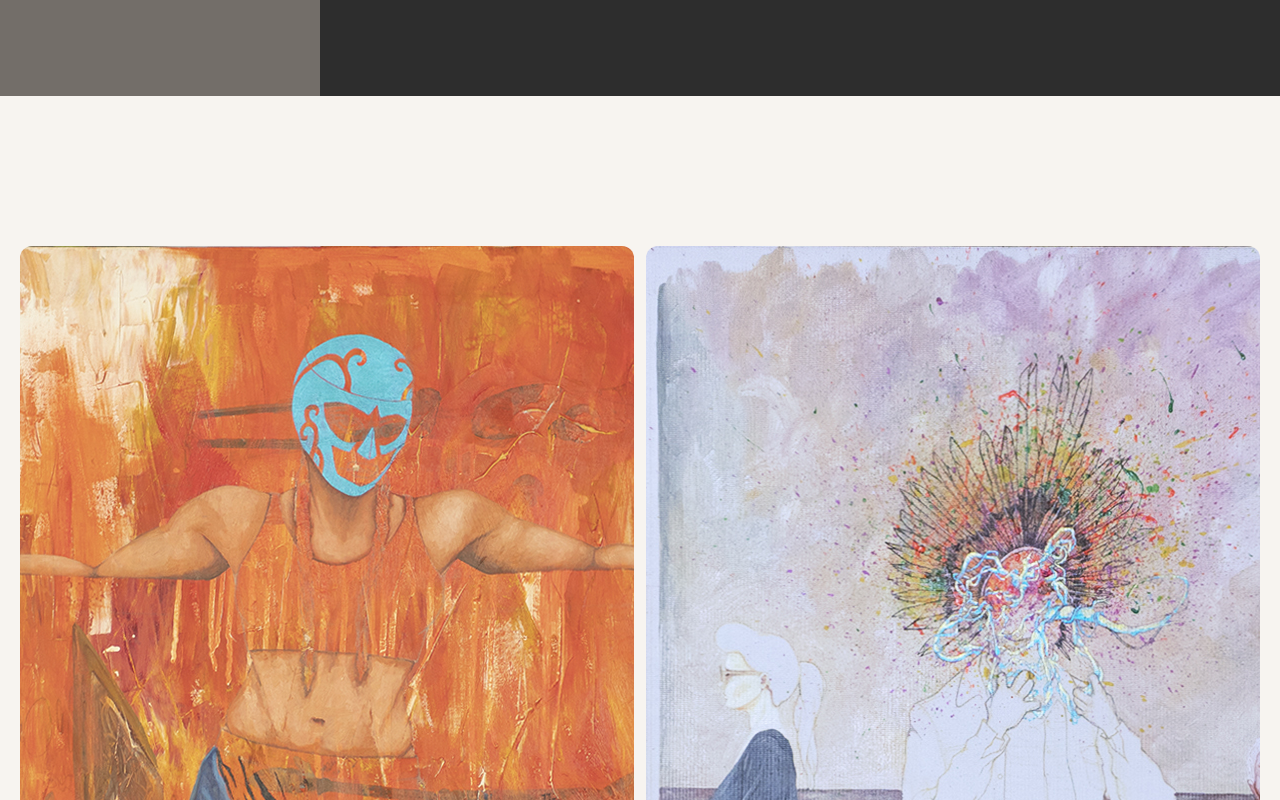
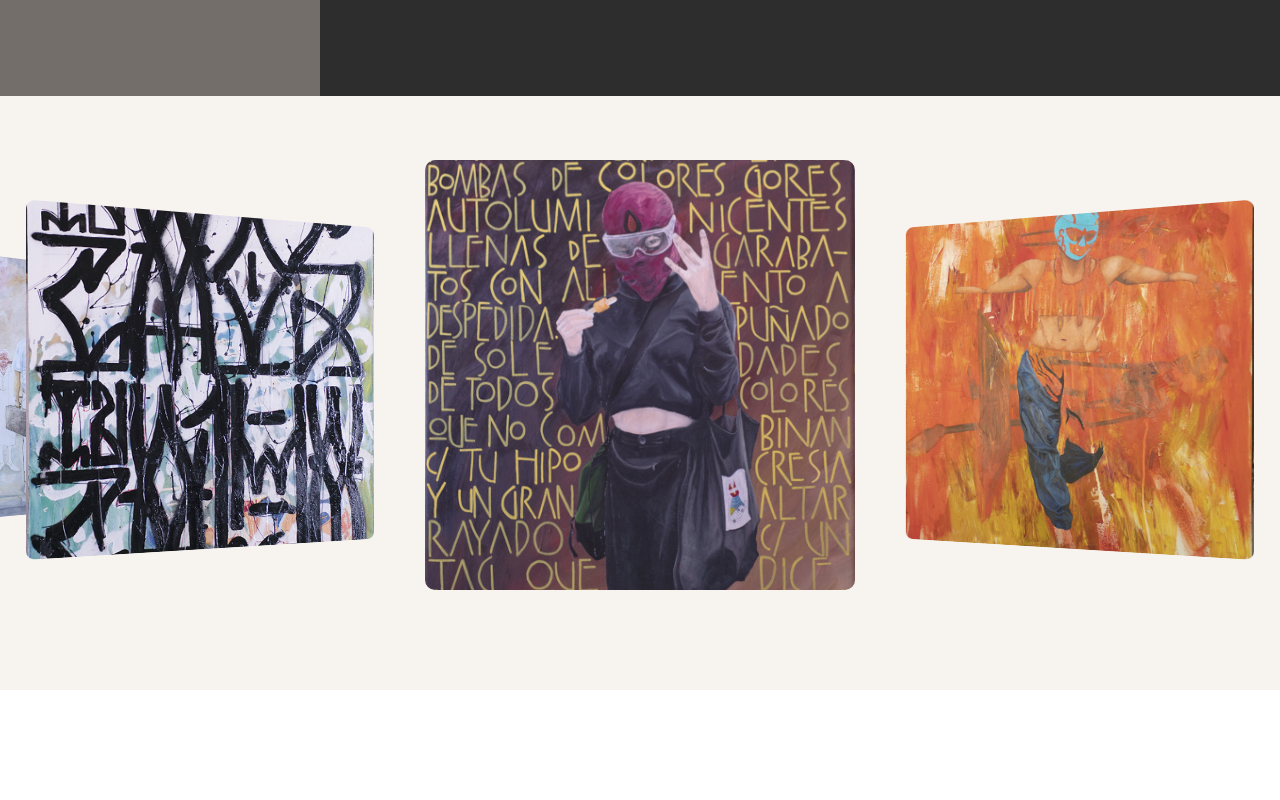
Before and after one commit to Najdorf12/art-gallery, a React (Vite) app: page /Artista/EduHinojosa in a window 1280 px wide. Shown: the part 1280-2080 px from the top of the page. After the commit the page ends 1994 px from the top, so only its background shows below. Built offline with nearby package versions, Linux system fonts and the light colour scheme.

Commit message:
add styles

```diff
--- a/package.json
+++ b/package.json
@@ -20,6 +20,7 @@
     "react-hook-form": "^7.58.1",
     "react-medium-image-zoom": "^5.2.14",
     "react-router-dom": "^7.6.2",
+    "swiper": "^11.2.8",
     "tailwindcss": "^4.1.10"
   },
   "devDependencies": {
--- a/src/App.jsx
+++ b/src/App.jsx
@@ -1,4 +1,5 @@
 import ArtistDetail from "./pages/ArtistDetail";
+import ArtistDetail2 from "./pages/ArtistDetail2";
 import { BrowserRouter, Routes, Route } from "react-router-dom";
 import { artistsData } from "./data/artistsData";
 
@@ -19,7 +20,7 @@ const App = () => {
           <Route path="/SobreNosotros" element={<About />} />
           <Route
             path="/Artista/:id"
-            element={<ArtistDetail artistsData={artistsData} />}
+            element={<ArtistDetail2 artistsData={artistsData} />}
           />
         </Routes>
       </BrowserRouter>
--- /dev/null
+++ b/src/components/Slider.jsx
@@ -0,0 +1,51 @@
+import { useRef, useState } from "react";
+import { Swiper, SwiperSlide } from "swiper/react";
+
+import "swiper/css";
+import "swiper/css/effect-coverflow";
+import "swiper/css/pagination";
+
+import { EffectCoverflow, Pagination } from "swiper/modules";
+import "./slider.css"
+
+export default function Slider({ obras }) {
+  const [windWidth, setWindWidth] = useState(window.innerWidth)
+  return (
+    <>
+      <section className="wrapper-slider z-50 ">
+        <>
+          <Swiper
+            effect={"coverflow"}
+            grabCursor={true}
+            centeredSlides={true}
+            initialSlide={3}
+            slidesPerView={"auto"}
+            spaceBetween={windWidth < 1000 ? 40 : 120  }
+            coverflowEffect={{
+              rotate: 25,
+              stretch: 0,
+              depth: 270,
+              modifier: 1,
+              slideShadows: false,
+            }}
+            navigation={{
+              nextEl: ".forward",
+              prevEl: ".backward",
+            }}
+            modules={[EffectCoverflow, Pagination]}
+            className="mySwiper"
+          >
+            {obras?.map((obra,i) => (
+              <SwiperSlide key={i}>
+                <img src={obra?.image} />
+              </SwiperSlide>
+            ))}
+          </Swiper>
+        </>
+      </section>
+    </>
+  );
+}
+{
+  /*  */
+}
--- /dev/null
+++ b/src/components/slider.css
@@ -0,0 +1,88 @@
+.wrapper-slider {
+  position: relative;
+  display: flex;
+  flex-direction: column;
+  align-items: center;
+  justify-content: center;
+  width: 100%;
+  animation: slidein 1200s forwards infinite alternate;
+}
+
+@keyframes slidein {
+  0%,
+  100% {
+    background-position: 20% 0%;
+    background-size: 3400px;
+  }
+  50% {
+    background-position: 100% 0%;
+    background-size: 2400px;
+  }
+}
+
+.swiper {
+  width: 100%;
+  padding: 40px 0 100px;
+}
+
+.swiper-slide {
+  position: relative;
+  max-width: 395px;
+  aspect-ratio: 1/1;
+  border-radius: 3px;
+}
+
+.swiper-slide img {
+  object-fit: cover;
+  width: 100%;
+  height: 100%;
+  border-radius: inherit;
+  pointer-events: none;
+  user-select: none;
+}
+
+.swiper-slide-active .overlay {
+  display: flex;
+  align-items: center;
+  justify-content: center;
+  position: absolute;
+  inset: 0;
+  width: 100%;
+  height: 100%;
+  background-color: rgba(28, 22, 37, 0.6);
+  border-radius: inherit;
+  opacity: 0;
+  transition: all 6s linear;
+}
+
+.swiper-slide:hover .overlay {
+  opacity: 1;
+}
+
+.swiper-slide .overlay ion-icon {
+  opacity: 0;
+}
+
+.swiper-slide-active:hover .overlay ion-icon {
+  font-size: 4rem;
+  color: #eb0b0b;
+  opacity: 1;
+  cursor: pointer;
+}
+@media(min-width:1000px){
+  .swiper-slide {
+    position: relative;
+    max-width: 430px;
+    aspect-ratio: 1/1;
+    border-radius: 10px;
+  }
+}
+
+@media(min-width:1300px){
+  .swiper-slide {
+    position: relative;
+    max-width: 500px;
+    aspect-ratio: 1/1;
+    border-radius: 10px;
+  }
+}
--- /dev/null
+++ b/src/pages/ArtistDetail2.jsx
@@ -0,0 +1,152 @@
+import { useEffect, useRef, useState, useLayoutEffect } from "react";
+import { gsap } from "gsap";
+import { ScrollTrigger } from "gsap/ScrollTrigger";
+import Navbar from "../components/Navbar";
+import { Link, useParams } from "react-router-dom";
+import arrow from "/arrow-orange.png";
+import { ReactLenis } from "lenis/react";
+import Zoom from "react-medium-image-zoom";
+import "react-medium-image-zoom/dist/styles.css";
+import Slider from "../components/Slider";
+
+gsap.registerPlugin(ScrollTrigger);
+
+const ArtistDetail = ({ artistsData }) => {
+  const { id } = useParams();
+  const lenisRef = useRef();
+
+  const artist = artistsData.find((artist) => artist.id === id);
+
+  const [imagesLoaded, setImagesLoaded] = useState(false);
+  const [selectedImage, setSelectedImage] = useState(null);
+  const modalRef = useRef(null);
+
+  const artistImages = artist.obras.map((obra) => obra.image);
+
+  // Configuración de Lenis
+  useEffect(() => {
+    function update(time) {
+      lenisRef.current?.lenis?.raf(time * 1000);
+    }
+    gsap.ticker.add(update);
+    return () => gsap.ticker.remove(update);
+  }, []);
+
+  // Carga de imágenes
+  useEffect(() => {
+    const loadImages = () => {
+      const promises = artistImages.map((src) => {
+        return new Promise((resolve, reject) => {
+          const img = new Image();
+          img.src = src;
+          img.onload = resolve;
+          img.onerror = reject;
+        });
+      });
+
+      Promise.all(promises).then(() => setImagesLoaded(true));
+    };
+
+    loadImages();
+  }, [artistImages]);
+
+  // Efecto para el modal
+  useLayoutEffect(() => {
+    if (selectedImage) {
+      lenisRef.current?.lenis?.stop();
+      // Animación de entrada del modal
+      gsap.from(modalRef.current, {
+        opacity: 0,
+        duration: 2,
+        ease: "power2.out",
+      });
+    } else {
+      // Reanudar Lenis cuando el modal se cierra
+      lenisRef.current?.lenis?.start();
+    }
+  }, [selectedImage]);
+
+  const closeModal = (e) => {
+    e?.stopPropagation(); // Evitar que el evento se propague al Zoom
+    setSelectedImage(null);
+  };
+
+  return (
+    <>
+      <ReactLenis root ref={lenisRef} autoRaf={false} />
+      <section className="bg-whiteCustom w-full font-text2">
+        <Navbar />
+
+        {/* Modal con Zoom */}
+        {selectedImage && (
+          <div
+            ref={modalRef}
+            className="fixed inset-0 bg-whiteCustom bg-opacity-95 z-50 flex items-center justify-center p-4"
+            onClick={closeModal}
+          >
+            <button
+              onClick={closeModal}
+              className="absolute top-4 right-4 w-12 h-12 rounded-2xl bg-orangeCustom z-50 text-xl text-whiteCustom hover:bg-orange-600 transition-colors"
+            >
+              X
+            </button>
+            <div className="w-full h-full flex items-center justify-center">
+              <Zoom zoomMargin={40}>
+                <img
+                  src={selectedImage}
+                  alt="img-artist"
+                  className="max-w-full max-h-screen object-contain"
+                  style={{ cursor: "zoom-in" }}
+                />
+              </Zoom>
+            </div>
+          </div>
+        )}
+
+        {/* Contenido principal */}
+        <section className="w-full h-screen flex flex-col md:flex-row">
+          <div className="w-full h-[60vh] pt-2 pl-[5%] md:h-[90vh] xl:pl-0 md:w-1/2 bg-whiteCustom flex flex-col items-center justify-center">
+            <article>
+              <h6 className="font-title text-8xl md:text-8xl lg:text-[12rem] lg:leading-[12rem] text-stone-300">
+                {artist.firstname + " "}{" "}
+                <span className="text-orangeCustom">{artist.lastname}</span>
+              </h6>
+              <p className="text-stone-400 text-sm pr-3 max-w-[600px] text-balance mt-6 md:mt-10 lg:text-base">
+                {artist.description}
+                {artist.description2}
+              </p>
+              <Link>
+                <button className="flex font-text2 font-medium justify-center items-center gap-6 text-orangeCustom mt-9 border-b border-orangeCustom pb-[2px] pl-[2px] lg:text-lg hover:scale-105 hover:text-whiteCustom duration-500">
+                  Visitar sitio
+                  <img src={arrow} alt="arrow" className="w-6 -rotate-45" />
+                </button>
+              </Link>
+            </article>
+          </div>
+
+          <section className="w-full h-[40dvh] md:w-1/2 md:h-screen flex flex-col items-end justify-end">
+            <div className="w-[30%] md:w-[90%] h-[1dvh] bg-grayCustom "></div>
+            <div className="w-[50%] md:w-full h-[50dvh] bg-orangeCustom "></div>
+          </section>
+        </section>
+
+        {/* DESCRIPTION3 */}
+        <section className="w-full relative py-12 md:py-24 text-stone-300 bg-blackCustom flex justify-end items-center">
+          <div className="w-[90%] relative z-50 self-end text-balance text-grayCustom text-sm px-4 lg:pr-32  lg:w-[70%] lg:text-base">
+            {artist.description3}
+          </div>
+          <div className="absolute left-0 z-5 bg-grayCustom w-[5%] h-full lg:w-[25%]"></div>
+        </section>
+
+        {/* Images Section */}
+        <section className="w-full">
+          <div className="mt-4 mb-6 lg:mt-6 ">
+            <Slider obras={artist?.obras} />
+          </div>
+        </section>
+      </section>
+    </>
+  );
+};
+
+export default ArtistDetail;
```
Also changed, not shown: 1 other file (tests, documents, lock files or other folders).
